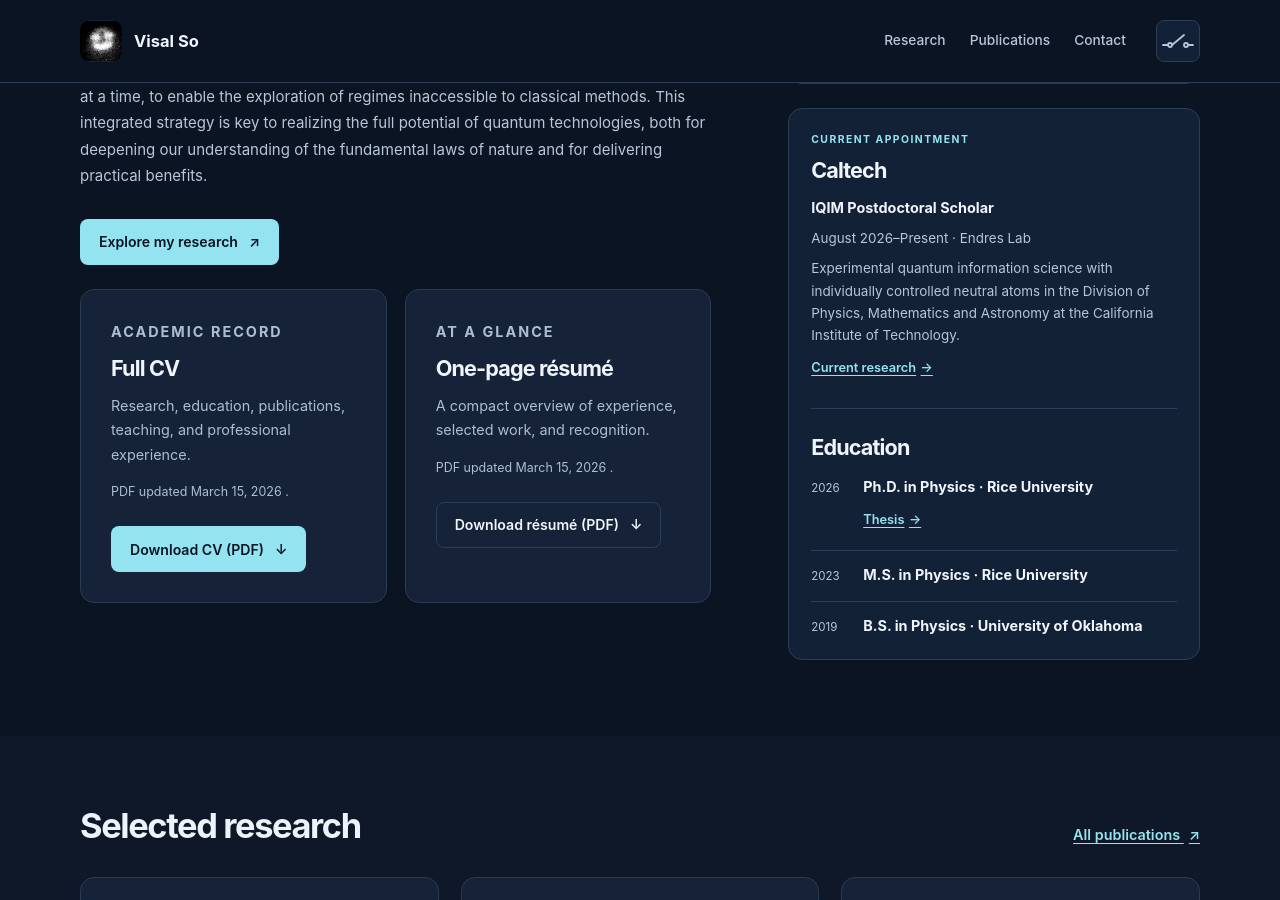
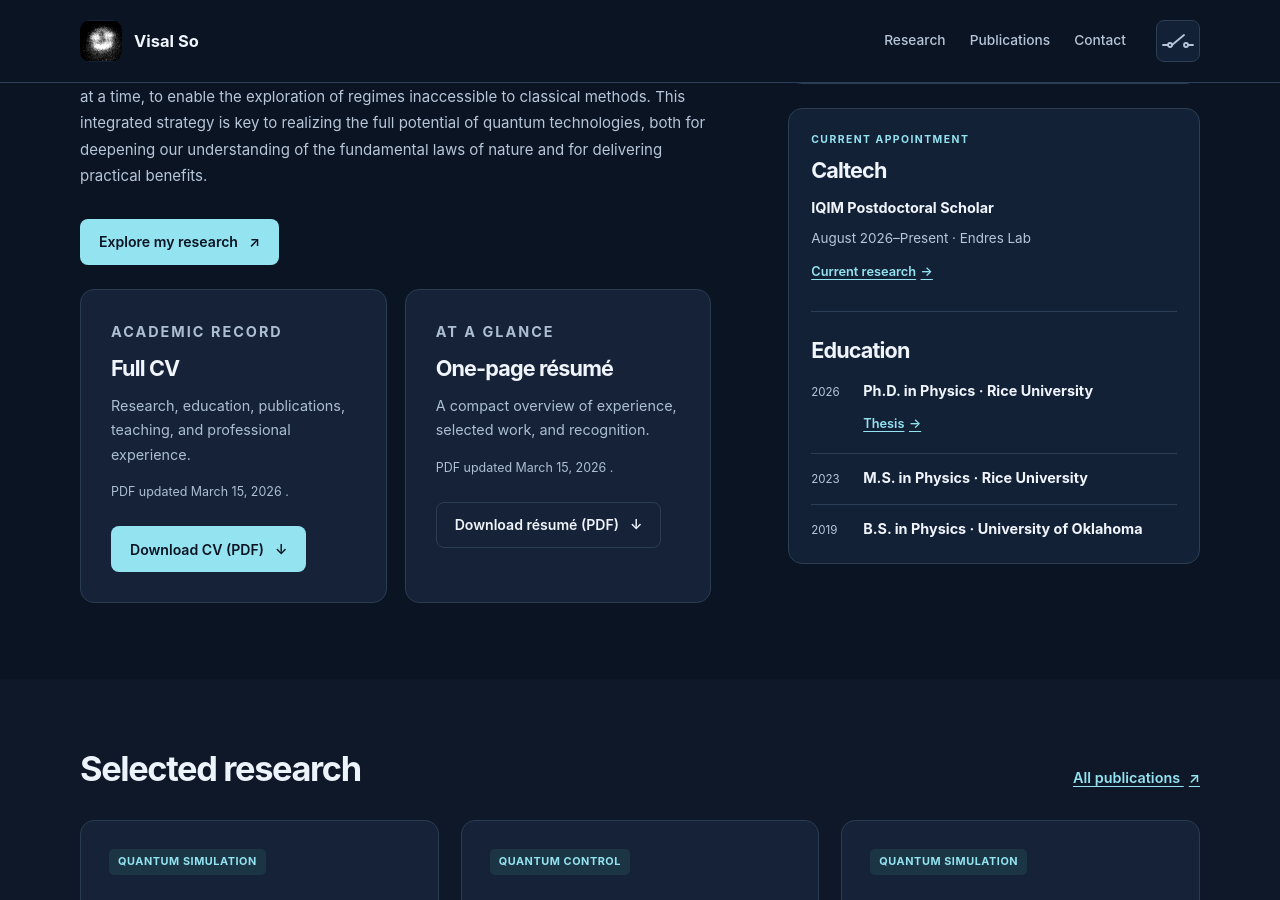
Before and after one commit to visalso/visalso.github.io, a Jekyll site: the page built from index.html, in a window 1280 px wide and 900 px high, scrolled down 584 px. Built offline with Jekyll 4.4.1, drawn with Linux system fonts in a browser that asks for light colours.

Commit message:
Update index.html

```diff
--- a/index.html
+++ b/index.html
@@ -127,13 +127,6 @@ home: true
         <h3>IQIM Postdoctoral Scholar</h3>
         <p>August 2026–Present · Endres Lab</p>
 
-        <p>
-          Experimental quantum information science with individually
-          controlled neutral atoms in the Division of Physics,
-          Mathematics and Astronomy at the California Institute
-          of Technology.
-        </p>
-
         <a class="text-link"
            href="{{ '/research/' | relative_url }}#neutral-atoms">
           Current research <span aria-hidden="true">→</span>
```
